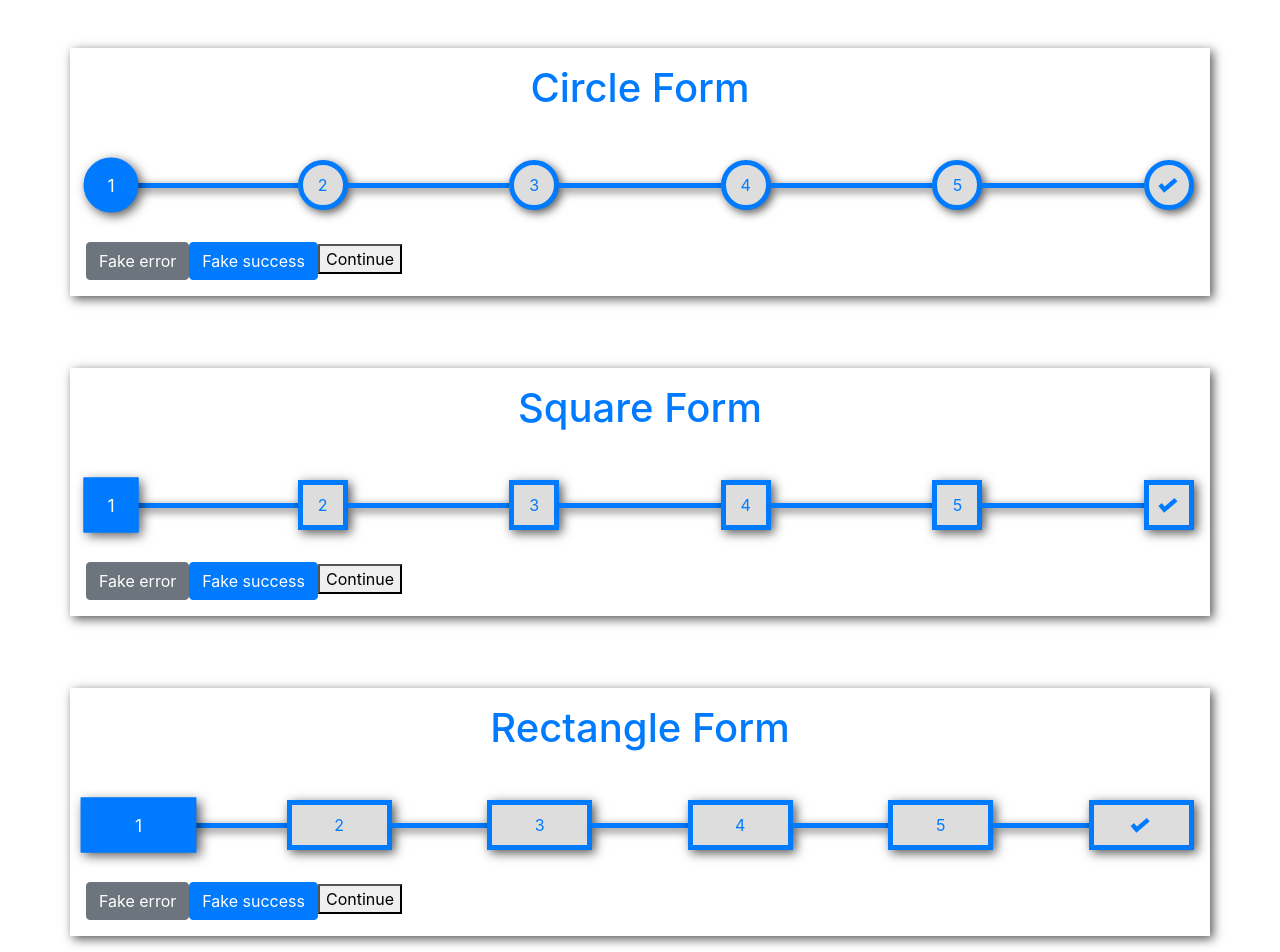
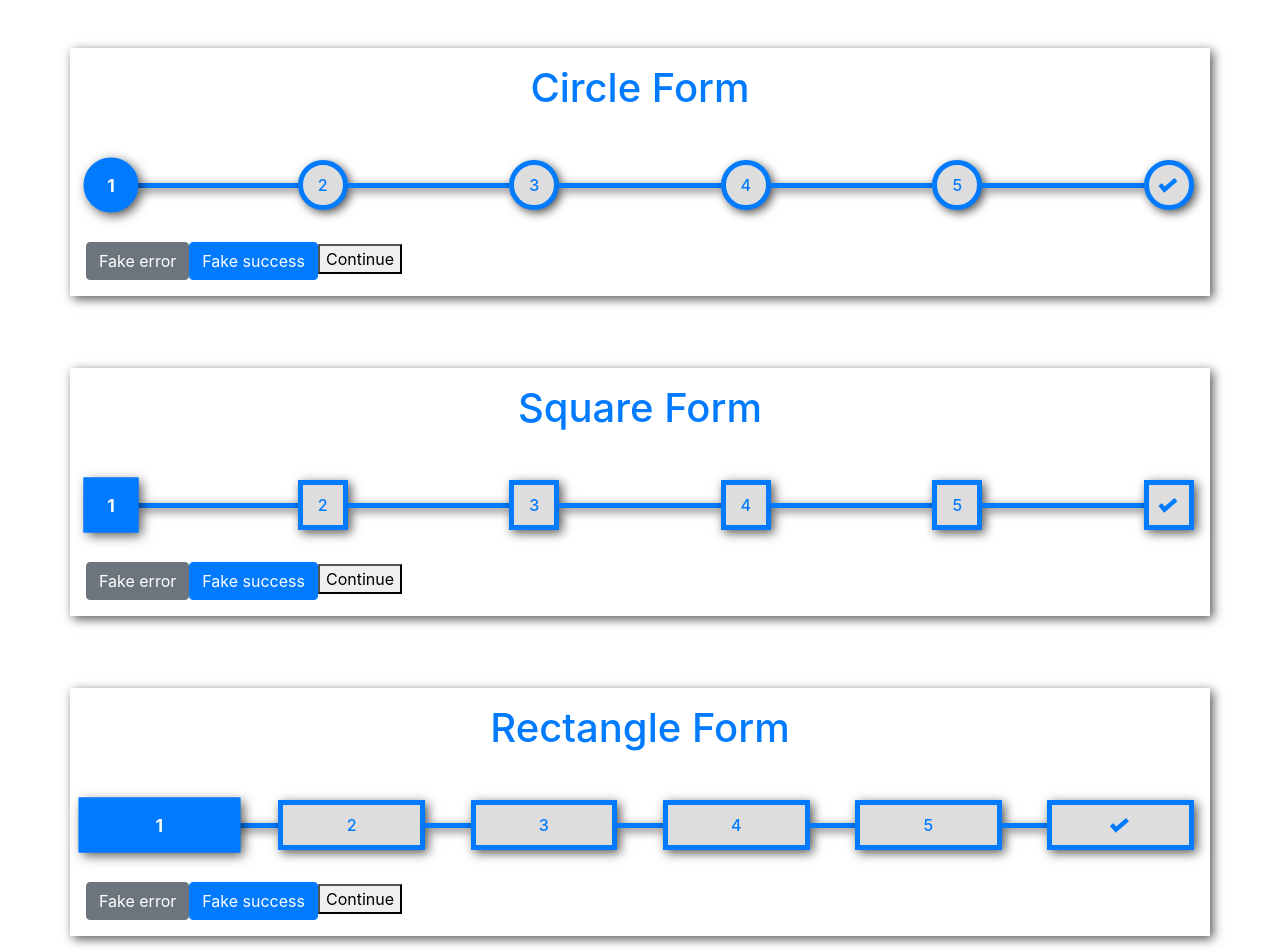
Before and after one commit to quiddler/form-wizard, a React (Create React App) app: page / in a window 1280 px wide. Shown: the top 952 px of the page. Built offline with nearby package versions, Linux system fonts and the light colour scheme.

Commit message:
font weight

```diff
--- a/src/components/form-elements.css
+++ b/src/components/form-elements.css
@@ -33,7 +33,7 @@
     align-items: center;
     height: 50px;
     flex-basis: 0;
-    flex-grow: 1;
+    flex-grow: 3;
     max-width: 100%;
     border: 5px solid var(--primary);
     color: var(--primary);
@@ -43,12 +43,19 @@
     transition: all 0.5s ease-in-out;
 }
 
+.zgo-form-bubble,
+.zgo-form-square,
+.zgo-form-rectangle {
+    font-weight: 500;
+}
+
 .zgo-form-bubble.active,
 .zgo-form-square.active,
 .zgo-form-rectangle.active {
     background-color: var(--primary);
     color: var(--light);
     transform: scale(1.1);
+    font-weight: 700;
 }
 
 .zgo-form-bubble.disabled,
```
